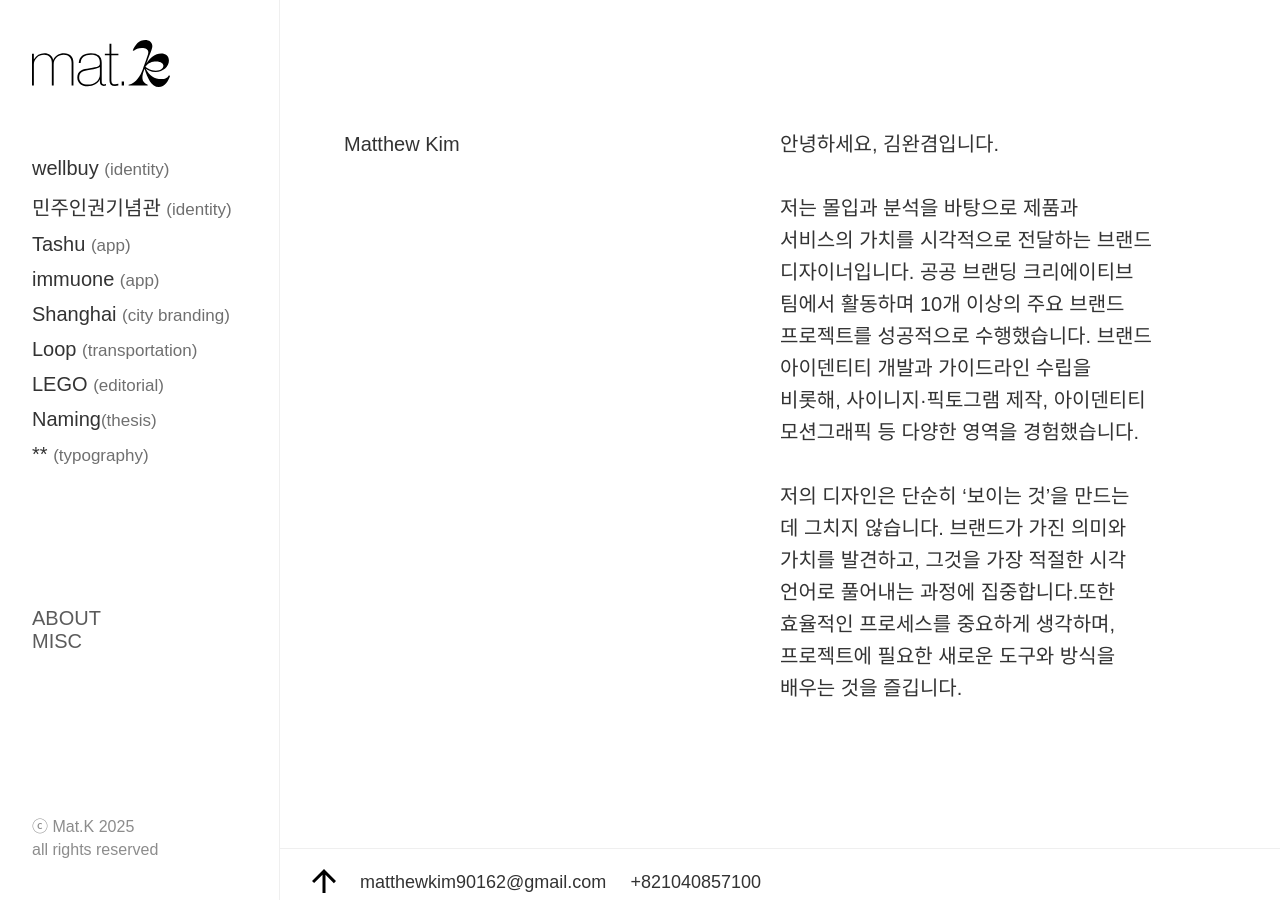
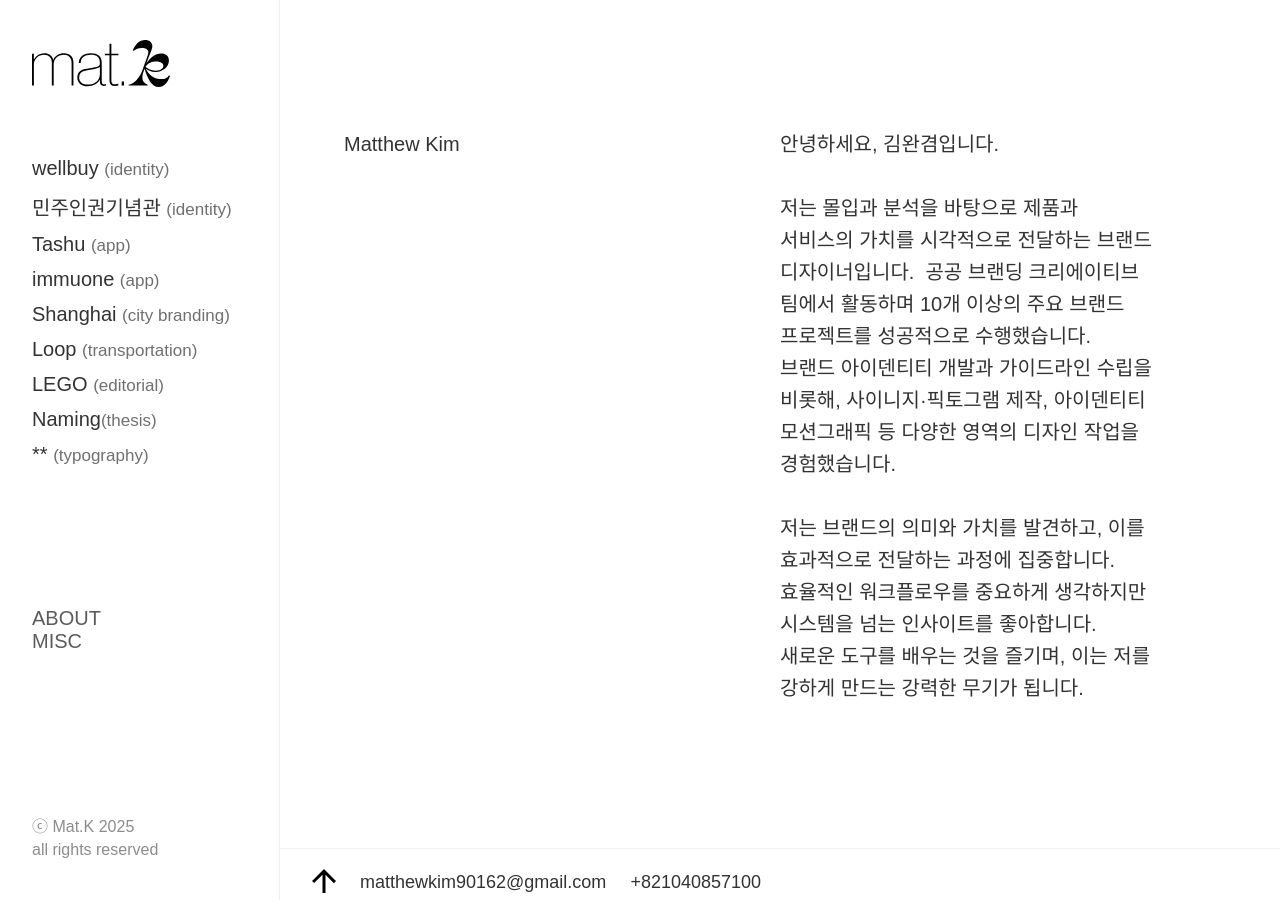
Before and after one commit to WANGYEOM/my-portfolio, a Jekyll site: the page built from about.html, in a window 1280 px wide. Built offline with Jekyll 4.4.1, drawn with Linux system fonts in a browser that asks for light colours; some web fonts are replaced.

Commit message:
Changes on others, about page

```diff
--- a/about.html
+++ b/about.html
@@ -7,14 +7,14 @@ title: About
     <div class="description">
         <p1> Matthew Kim </p1>
         <p1 style="padding-right: 64px;"> 안녕하세요, 김완겸입니다.<br><br>
-            저는 몰입과 분석을 바탕으로 제품과 서비스의 가치를 시각적으로 전달하는 브랜드 디자이너입니다.
-            공공 브랜딩 크리에이티브 팀에서 활동하며 10개 이상의 주요 브랜드 프로젝트를 성공적으로 수행했습니다.
+            저는 몰입과 분석을 바탕으로 제품과 서비스의 가치를 시각적으로 전달하는 브랜드 디자이너입니다.&nbsp;
+            공공 브랜딩 크리에이티브 팀에서 활동하며 10개 이상의 주요 브랜드 프로젝트를 성공적으로 수행했습니다.&nbsp;
             브랜드 아이덴티티 개발과 가이드라인 수립을 비롯해, 사이니지·픽토그램 제작, 아이덴티티 모션그래픽 등
-            다양한 영역을 경험했습니다.
-        <br><br>
-        저의 디자인은 단순히 ‘보이는 것’을 만드는 데 그치지 않습니다. 브랜드가 가진 의미와 가치를 발견하고,
-        그것을 가장 적절한 시각 언어로 풀어내는 과정에 집중합니다.또한 효율적인 프로세스를 중요하게 생각하며,
-        프로젝트에 필요한 새로운 도구와 방식을 배우는 것을 즐깁니다.
+            다양한 영역의 디자인 작업을 경험했습니다.
+            <br><br>
+            저는 브랜드의 의미와 가치를 발견하고, 이를 효과적으로 전달하는 과정에 집중합니다.&nbsp;
+            효율적인 워크플로우를 중요하게 생각하지만 시스템을 넘는 인사이트를 좋아합니다.&nbsp;
+            새로운 도구를 배우는 것을 즐기며,&nbsp;이는 저를 강하게 만드는 강력한 무기가 됩니다.
         </p1>
     </div>
 </div>
--- a/pages/others.html
+++ b/pages/others.html
@@ -3,8 +3,6 @@ layout: default
 title: Misc
 ---
 
-<h1>또 다른 프로젝트</h1>
-<p>또 다른 프로젝트</p>
 <div>
     <div class="description">
         <p1>또 다른 프로젝트</p1>
```
